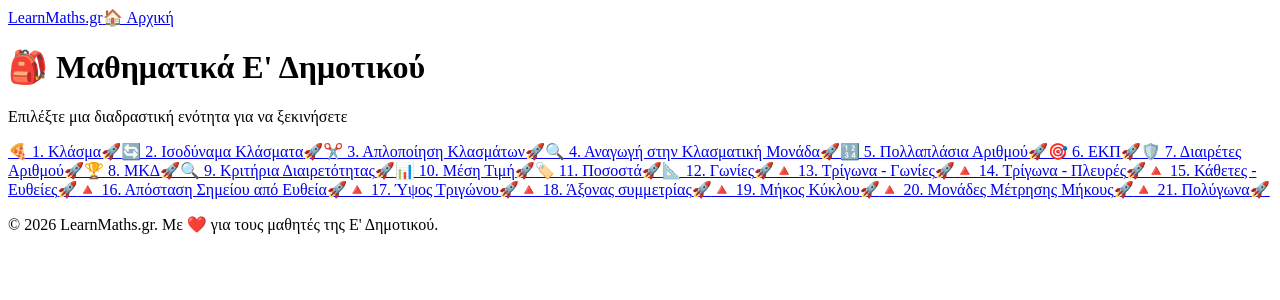
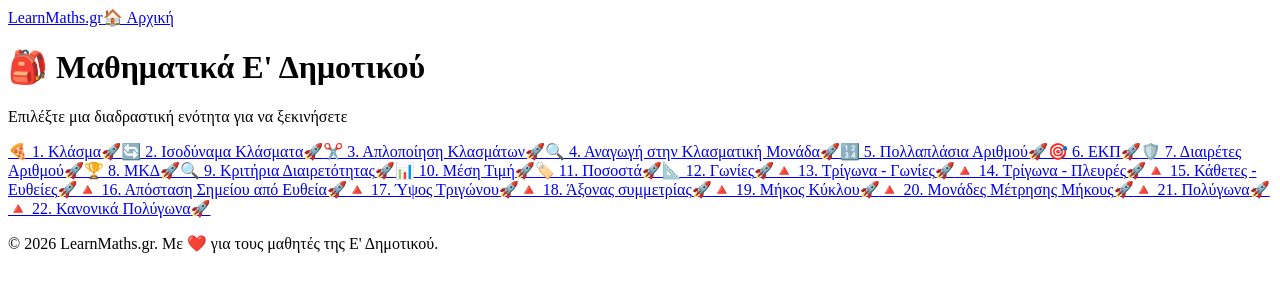
Before and after one commit to gkrimpas-lab/learn-maths-2026, a Next.js app: page /e-dimotikou in a window 1280 px wide. Shown: the top 300 px of the page. Built offline with nearby package versions, Linux system fonts and the light colour scheme.

Commit message:
Add entry for regular polygons in e-dimotikou

```diff
--- a/pages/e-dimotikou/index.js
+++ b/pages/e-dimotikou/index.js
@@ -25,7 +25,8 @@ export default function EDimotikouMenu() {
     { id: '18-aksonas-simmetrias', label: '🔺 18. Άξονας συμμετρίας', href: '/e-dimotikou/18-aksonas-simmetrias' },
     { id: '19-mikos-kiklou', label: '🔺 19. Μήκος Κύκλου', href: '/e-dimotikou/19-mikos-kiklou' },
     { id: '20-monades-mikous', label: '🔺 20. Μονάδες Μέτρησης Μήκους', href: '/e-dimotikou/20-monades-mikous' },
-    { id: '21-poligona', label: '🔺 21. Πολύγωνα', href: '/e-dimotikou/21-poligona' }
+    { id: '21-poligona', label: '🔺 21. Πολύγωνα', href: '/e-dimotikou/21-poligona' },
+    { id: '22-kanonika-poligona', label: '🔺 22. Κανονικά Πολύγωνα', href: '/e-dimotikou/22-kanonika-poligona' }
   ];
 
   return (
```
